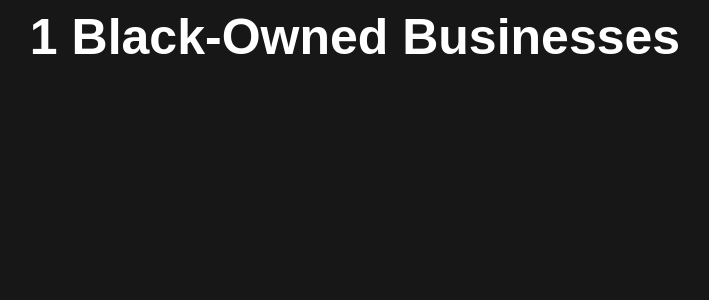
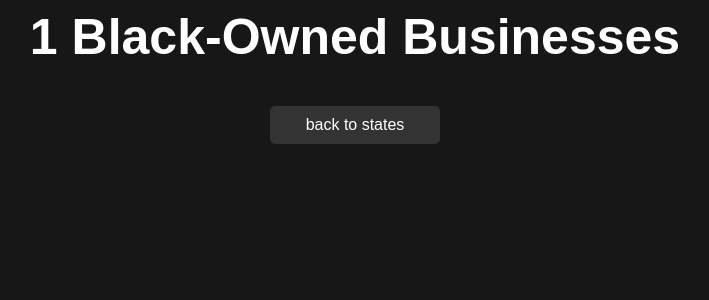
Before and after one commit to youngzare/buy_black, a Flask app: page /state/1 in a window 1280 px wide. Shown: the top 300 px of the page, without its empty margins (285-994 px from the left). Run offline with Flask 3, Linux system fonts and the light colour scheme; data that the repository does not hold is empty.

Commit message:
back button

```diff
--- a/static/styles.css
+++ b/static/styles.css
@@ -82,3 +82,20 @@ p {
 .states-grid li a:hover {
     color: red;
 }
+
+.button {
+    display: block;
+    width: 150px;
+    margin: 20px auto;
+    padding: 10px;
+    text-align: center;
+    background-color: #333;
+    color: #fff;
+    border: none;
+    border-radius: 5px;
+    text-decoration: none;
+}
+
+.button:hover {
+    background-color: #666;
+}
--- a/templates/results.html
+++ b/templates/results.html
@@ -17,5 +17,6 @@
             </div>
         {% endfor %}
     </div>
+    <a href="{{ url_for('index') }}" class="button">back to states</a>
 </body>
 </html>
```
